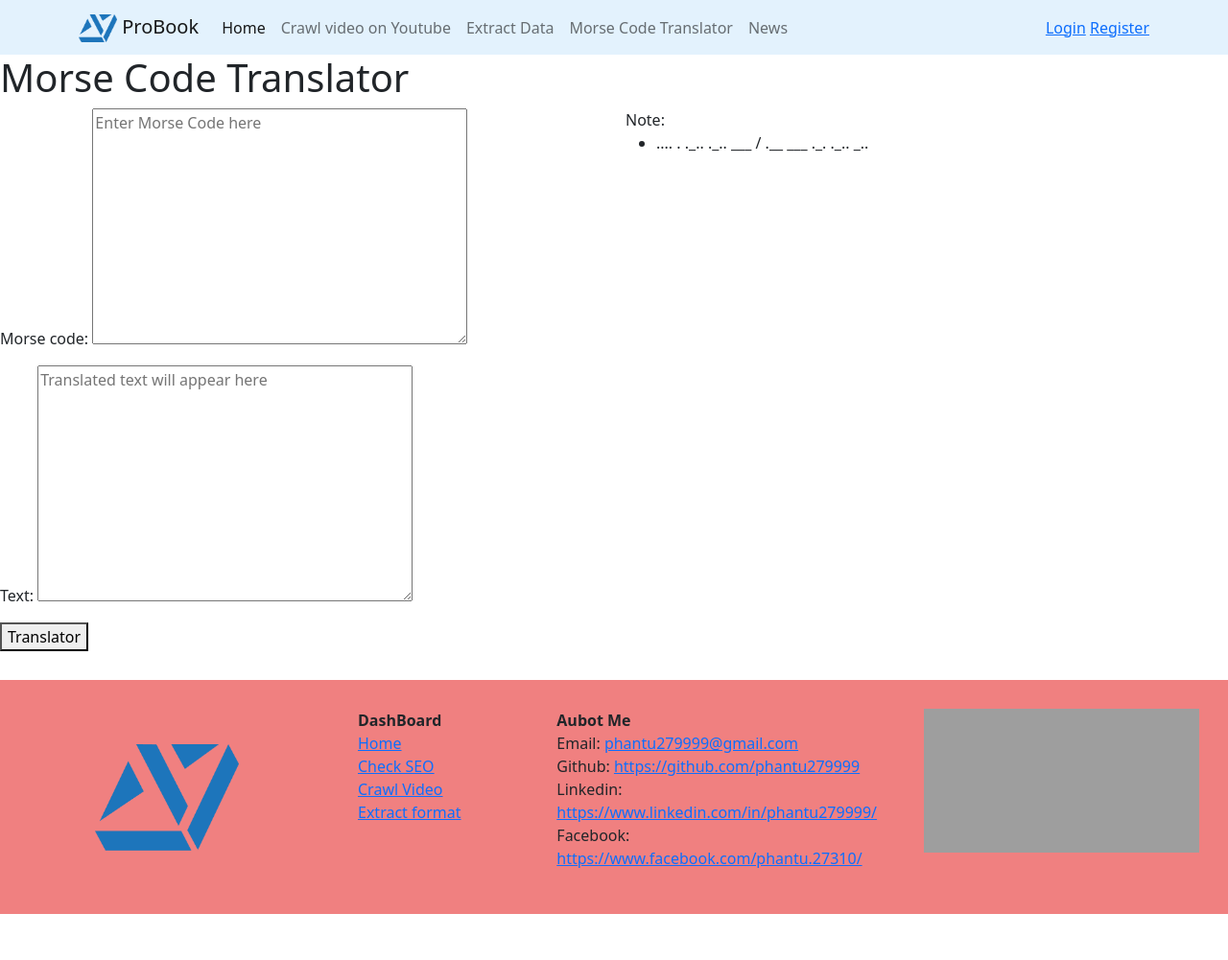
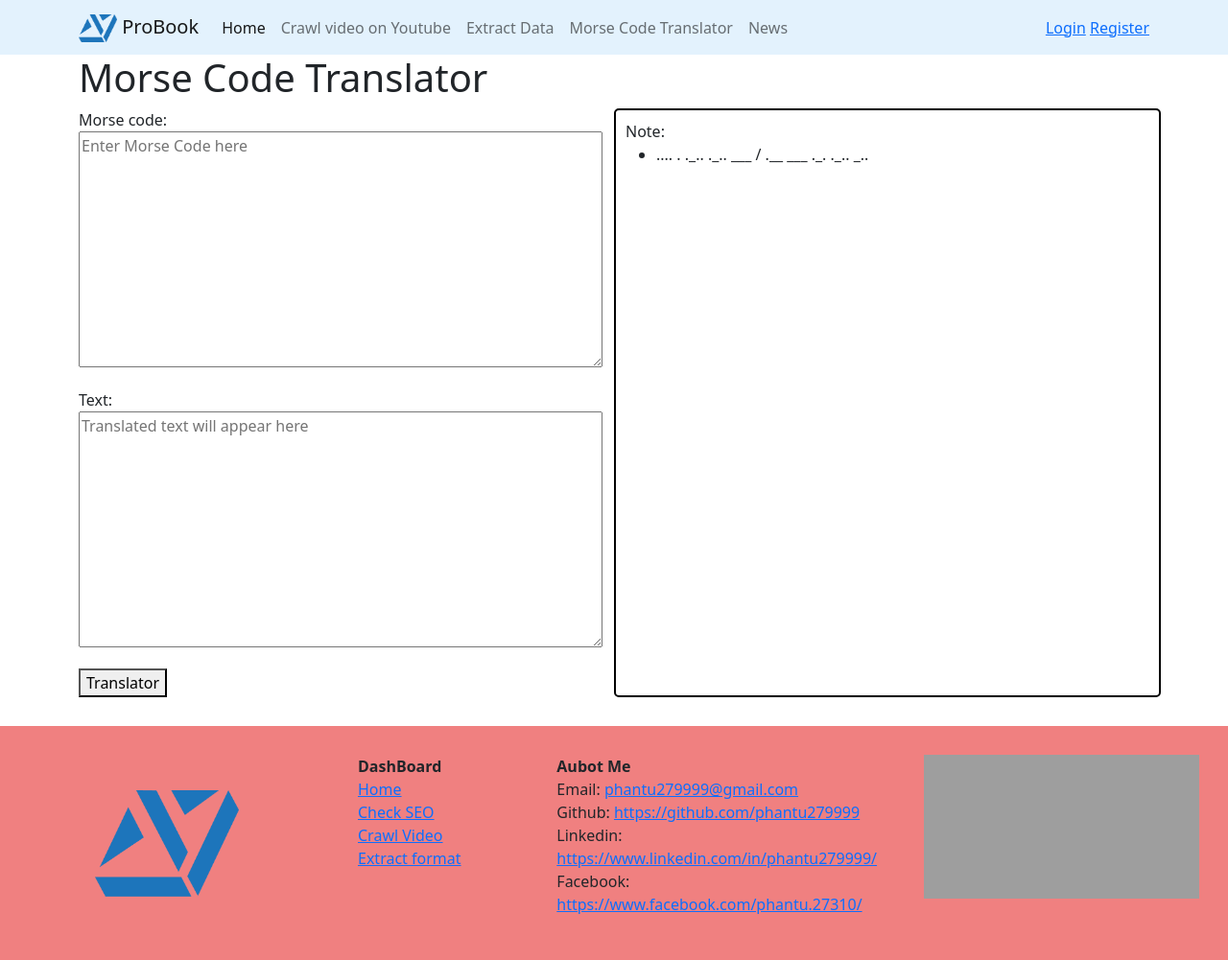
Before and after one commit to phantu279999/ProBook-Pro, a Django app: page /morse-code-translator/ in a window 1280 px wide. Shown: the whole page at 96% size. Before the commit the page ends 953 px from the top, so only its background shows below. Run offline with Django 5.2, Linux system fonts and the light colour scheme; grey boxes are pictures that could not be loaded.

Commit message:
update code

```diff
--- a/myapp/views.py
+++ b/myapp/views.py
@@ -1,26 +1,30 @@
-import json
 import os
 import sys
 
 from django.shortcuts import render
+from django.http import HttpResponseBadRequest
 
 sys.path.append(os.path.dirname(os.path.dirname(__file__)))
-
-from src.config.config import config_redis
-from src.db_connect.base_redis import BaseRedis
 
 from src.process.process_seo import ProcessSEO
 from src.crawl_video_youtube.common import get_list_video_ytb
 from src.extract_format.process import ExtractFile
 from src.common.morse_code import MorseCode
+from src.common.common import save_data_to_redis
 
 from .forms import MorseCodeForm
 
 
 def index(request):
 	if request.method == 'POST':
-		your_domain = request.POST['your_domain']
-		res = ProcessSEO().process_single_link(your_domain)
+		your_domain = request.POST.get('your_domain', '').strip()
+		if not your_domain:
+			return HttpResponseBadRequest("Domain is required.")
+
+		try:
+			res = ProcessSEO().process_single_link(your_domain)
+		except Exception as e:
+			return HttpResponseBadRequest(f"Error processing the domain: {e}")
 		return render(request, 'index.html', context={'res': res})
 
 	return render(request, 'index.html')
@@ -38,7 +42,8 @@
 			'status': status,
 			'length': len(list_video)
 		}
-		BaseRedis(config_redis).set_hash("VideoChannelYoutube", channel_ytb, json.dumps(list_video))
+		save_data_to_redis("VideoChannelYoutube", channel_ytb, list_video)
+
 
 	return render(request, 'video_youtube.html', context=context)
 
--- a/templates/morse_code_translator.html
+++ b/templates/morse_code_translator.html
@@ -1,5 +1,16 @@
 {% extends 'base.html' %}
 
+
+{% block style %}
+    textarea {
+    width: 100%
+    }
+    .note {
+    border: 2px solid black;
+    border-radius: 5px;
+    padding:  10px;
+    }
+{% endblock %}
 
 {% block title %}
     Morse Code Translator
@@ -7,6 +18,7 @@
 
 
 {% block content %}
+    <div class="container">
         <h1>Morse Code Translator</h1>
         <div class="row">
             <div class="col">
@@ -16,7 +28,7 @@
                     <button type="submit">Translator</button>
                 </form>
             </div>
-        <div class="col">
+            <div class="col note">
                 Note:
                 <ul>
                     <li>
@@ -25,4 +37,5 @@
                 </ul>
             </div>
         </div>
+    </div>
 {% endblock %}
```
Also changed, not shown: src/common/common.py (+8 -0 lines). Lines whose indentation alone changed are shown as unchanged.
